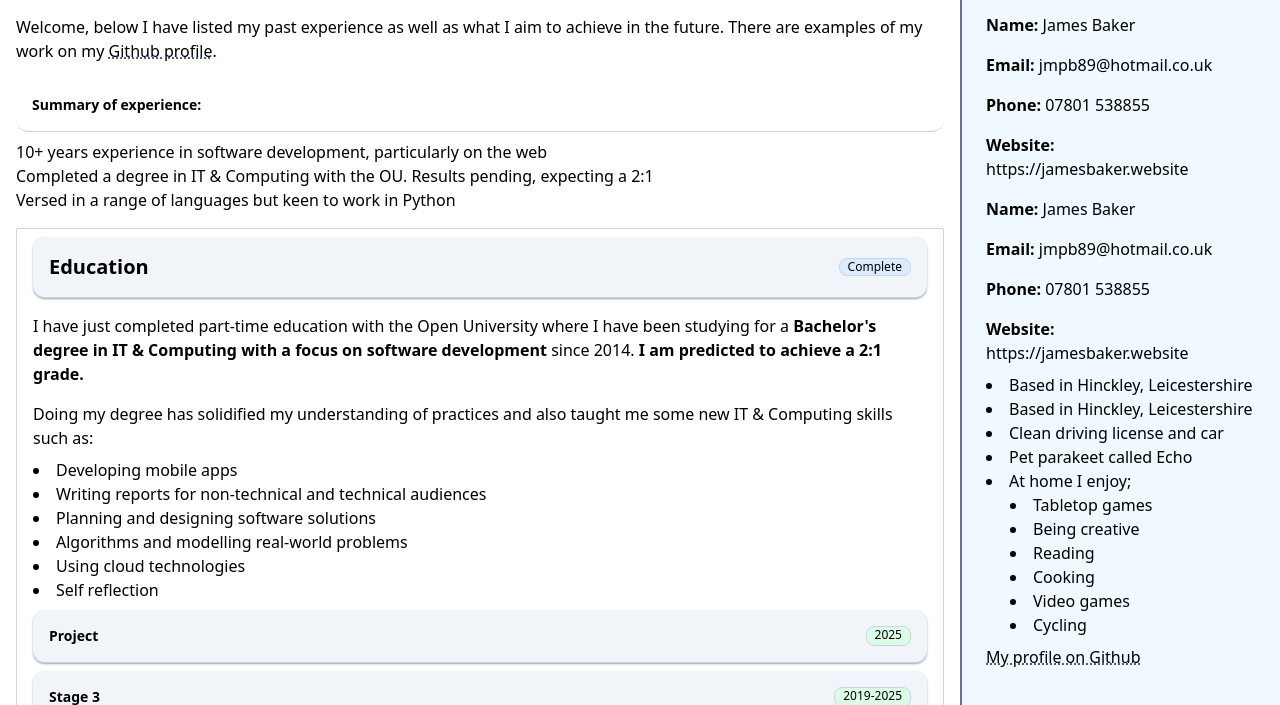
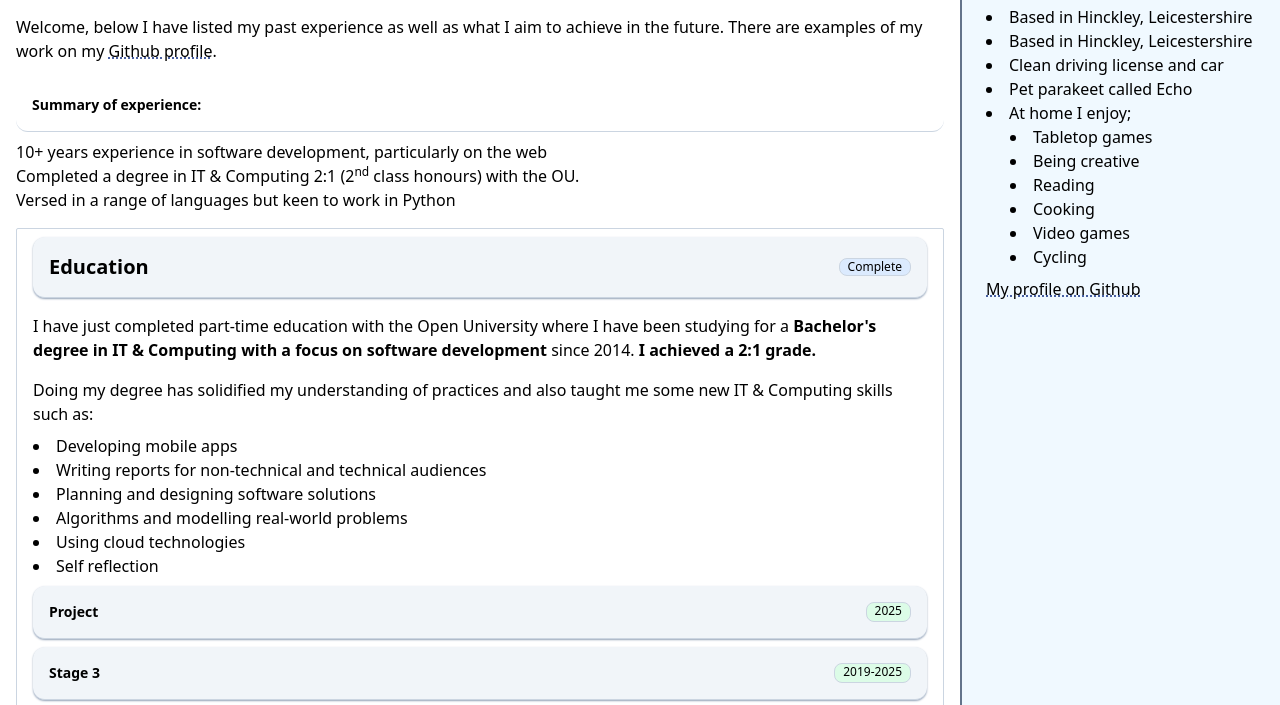
Before and after one commit to jmpb/my-cv-website, a website: page docs/index.html in a window 1280 px wide. Shown: the part 90-795 px from the top of the page. Drawn offline with nearby package versions, Linux system fonts and the light colour scheme.

Commit message:
Updated information, E.G degree classification

```diff
--- a/docs/index.html
+++ b/docs/index.html
@@ -16,14 +16,14 @@
             <h3>Summary of experience:</h3>
             <ol class="list-decimal ml-8">
                 <li>10+ years experience in software development, particularly on the web</li>
-                <li>Completed a degree in IT &amp; Computing with the OU. Results pending, expecting a 2:1</li>
+                <li>Completed a degree in IT &amp; Computing 2:1 (2<sup>nd</sup> class honours) with the OU.</li>
                 <li>Versed in a range of languages but keen to work in Python</li>
             </ol>
         </header>
         <section class="expandable" x-data="Expandable()" x-init="init($el)" initState="open">
             <h2>Education<span class="complete">Complete</span><span class="handle" class="handle" @click="toggle($el)">Collapse</span></h2>
             <div x-show="open">
-                <p>I have just completed part-time education with the Open University where I have been studying for a <strong>Bachelor's degree in IT &amp; Computing with a focus on software development</strong> since 2014. <strong>I am predicted to achieve a 2:1 grade.</strong></p>
+                <p>I have just completed part-time education with the Open University where I have been studying for a <strong>Bachelor's degree in IT &amp; Computing with a focus on software development</strong> since 2014. <strong>I achieved a 2:1 grade.</strong></p>
                 <p>Doing my degree has solidified my understanding of practices and also taught me some new IT &amp; Computing skills such as:</p>
                 <ul>
                     <li>Developing mobile apps</li>
@@ -247,14 +247,6 @@
     <section class="bio">
         <img src="./images/me.jpg" alt="A photograph of me, James.">
         <h2>Bio</h2>
-        <p><strong>Name:</strong> James Baker</p>
-        <p><strong>Email:</strong> jmpb89@hotmail.co.uk</p>
-        <p><strong>Phone:</strong> 07801 538855</p>
-        <p><strong>Website:</strong> https://jamesbaker.website</p>
-        <p><strong>Name:</strong> James Baker</p>
-        <p><strong>Email:</strong> jmpb89@hotmail.co.uk</p>
-        <p><strong>Phone:</strong> 07801 538855</p>
-        <p><strong>Website:</strong> https://jamesbaker.website</p>
         <ul>
             <li>Based in Hinckley, Leicestershire</li>
             <li>Based in Hinckley, Leicestershire</li>
--- a/styles/styles.css
+++ b/styles/styles.css
@@ -19,7 +19,7 @@ html {
 
 body {
     /** Structure **/
-    @apply mx-auto max-w-[100%] md:flex h-full;
+    @apply mx-auto w-full max-w-[100%] md:flex h-full;
 }
 
 header {
```
Also changed, not shown: docs/css/styles.css.
